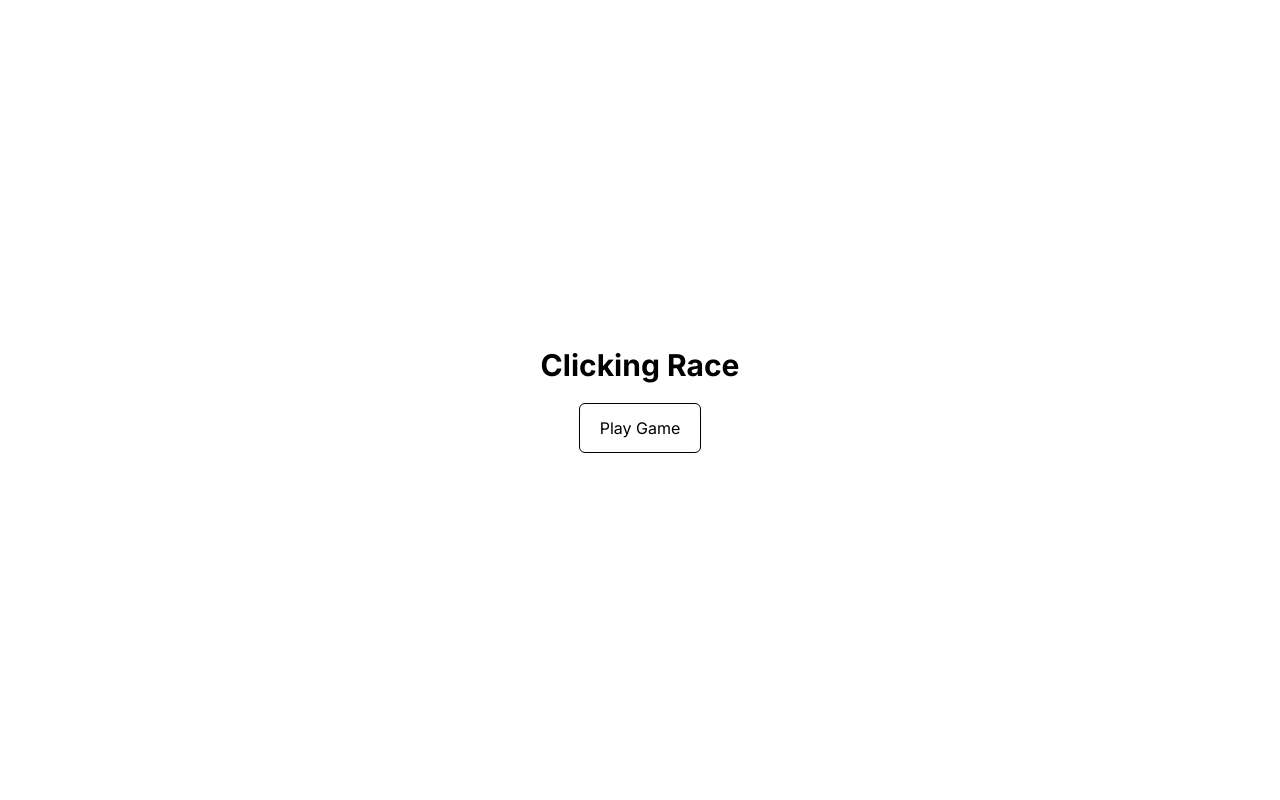
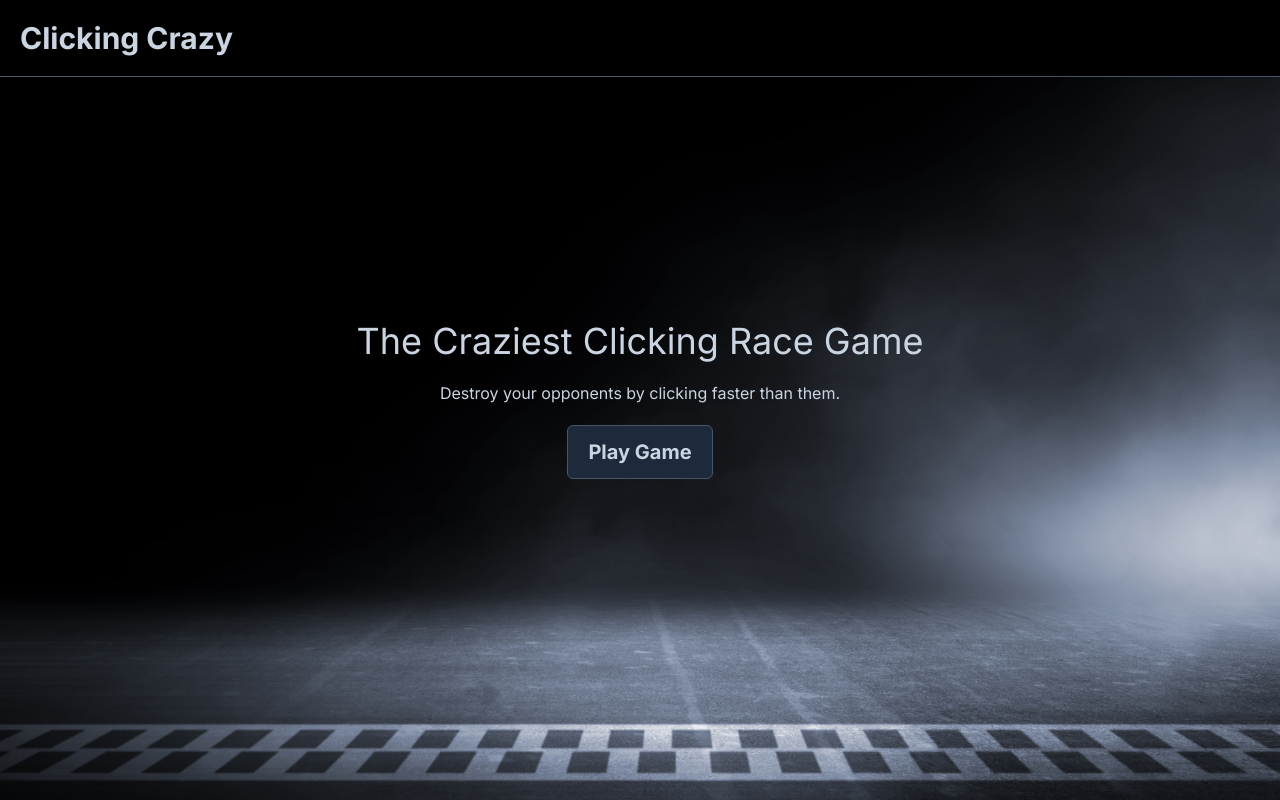
Before and after one commit to JethroNatividad/clicking-race, a Next.js app: page / in a window 1280 px wide. Built offline with nearby package versions, Linux system fonts and the light colour scheme.

Commit message:
Style Menu

```diff
--- /dev/null
+++ b/components/Header.tsx
@@ -0,0 +1,11 @@
+import React from "react";
+
+const Header = () => {
+  return (
+    <header className="px-5 py-5 border-b border-slate-600 fixed top-0 left-0 w-full z-20 bg-black">
+      <h1 className="text-3xl font-bold">Clicking Crazy</h1>
+    </header>
+  );
+};
+
+export default Header;
--- a/components/Menu.tsx
+++ b/components/Menu.tsx
@@ -1,5 +1,8 @@
 import { useGame } from "@/store/game";
 import React from "react";
+import HeroImg from "@/assets/images/hero.png";
+import Image from "next/image";
+import Header from "./Header";
 
 const Menu = () => {
   const { setGameState } = useGame();
@@ -9,16 +12,25 @@ const Menu = () => {
   };
 
   return (
-    <main className="h-screen w-full flex items-center justify-center">
-      <div className="flex flex-col items-center space-y-5">
-        <h1 className="text-3xl font-bold">Clicking Race</h1>
+    <main className="h-screen w-full flex items-center justify-center relative text-slate-300">
+      <Header />
+      <section className="relative h-screen w-full flex items-center justify-center">
+        <Image
+          className="absolute top-0 left-0 h-full object-cover w-full"
+          src={HeroImg}
+          alt="hero"
+        />
+        <div className="z-10 text-center space-y-5 px-5">
+          <h1 className="text-4xl">The Craziest Clicking Race Game</h1>
+          <p>Destroy your opponents by clicking faster than them.</p>
           <button
-          className="px-5 py-3 border border-black rounded-md"
             onClick={handlePlayGame}
+            className="px-5 py-3 border-slate-600 border rounded-md text-xl font-bold bg-slate-800 hover:bg-slate-700"
           >
             Play Game
           </button>
         </div>
+      </section>
     </main>
   );
 };
```
Also changed, not shown: assets/images/hero.png (added). Lines whose indentation alone changed are shown as unchanged.
